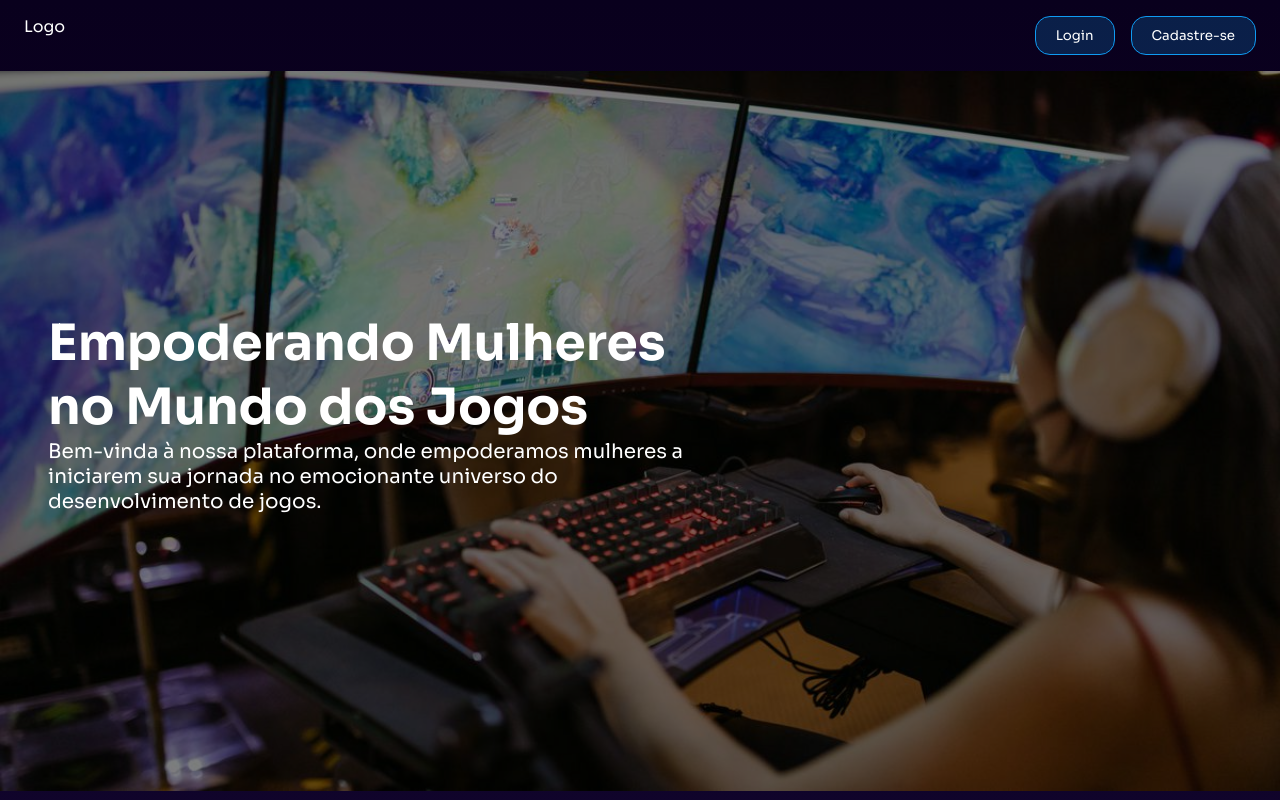
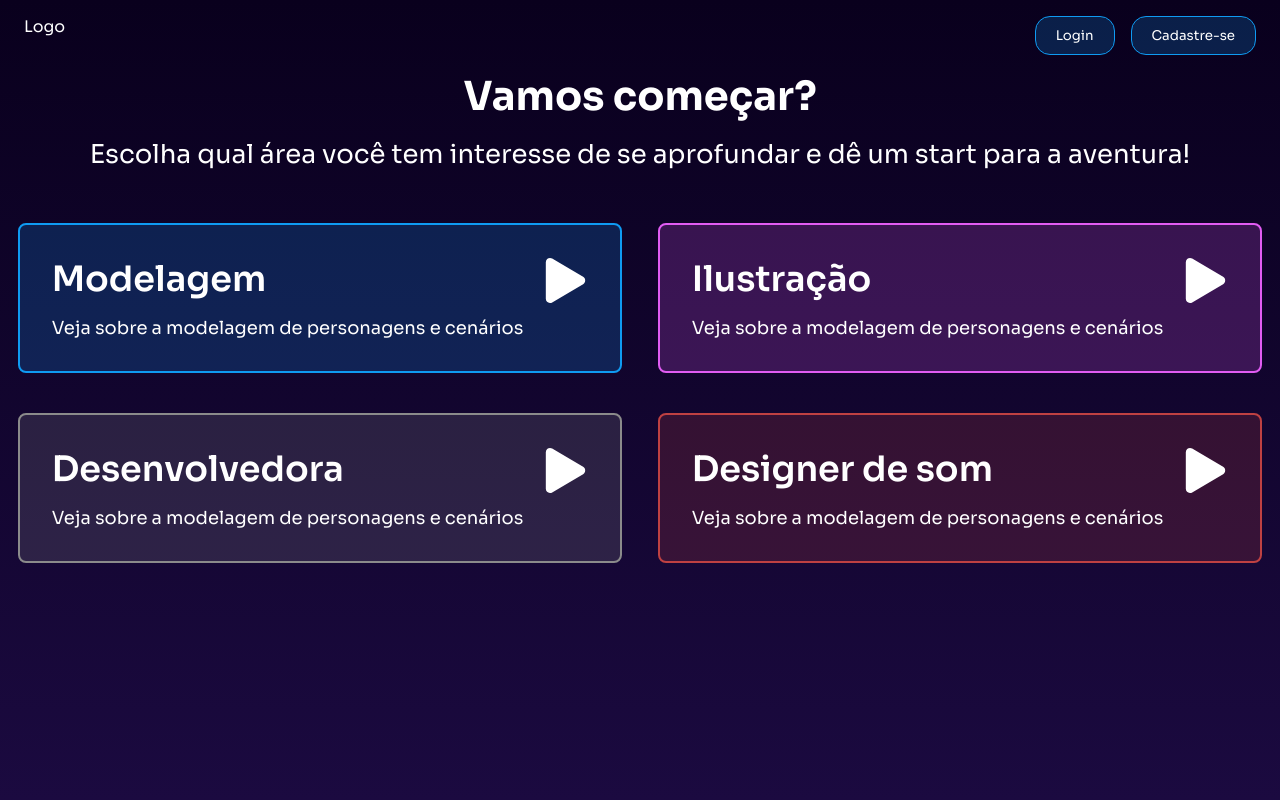
Before and after one commit to gabinag/mulheres-no-game, a React (Vite) app in the folder mulheres-no-game/: page / in a window 1280 px wide. Shown: the top 800 px of the page. Built offline with nearby package versions, Linux system fonts and the light colour scheme.

Commit message:
Adiciona header em Comecar

```diff
--- a/mulheres-no-game/src/App.jsx
+++ b/mulheres-no-game/src/App.jsx
@@ -13,11 +13,11 @@ function App() {
   return (
     <BrowserRouter>
       <Routes>
-        <Route path="/" element={<Home />} />
+        <Route path="/home" element={<Home />} />
         <Route path="/login" element={<Login />} />
         <Route path="/cadastro" element={<Cadastro />} />
         <Route path="/comecar/ilustracao" element={<Ilustracao />} />
-        <Route path='/comecar' element={<Comecar />} />
+        <Route path='/' element={<Comecar />} />
       </Routes>
     </BrowserRouter>
   )
--- a/mulheres-no-game/src/components/Card/Card.jsx
+++ b/mulheres-no-game/src/components/Card/Card.jsx
@@ -1,6 +1,7 @@
 import { FaPlay } from "react-icons/fa";
 import style from "./Card.module.css";
 
+// eslint-disable-next-line react/prop-types
 function Card({ name, text, link, color }) {
     const cardStyle = {
         borderColor: color,
@@ -19,6 +20,7 @@ function Card({ name, text, link, color }) {
             </div>
             <a href={link} className={style.icon} style={iconStyle}><FaPlay /></a>
         </div>
+
     );
 }
 
--- a/mulheres-no-game/src/pages/Comecar/Comecar.jsx
+++ b/mulheres-no-game/src/pages/Comecar/Comecar.jsx
@@ -1,10 +1,11 @@
-import { FaPlay } from "react-icons/fa";
 import style from "./Comecar.module.css";
 import Card from "../../components/Card/Card";
+import { Header } from '../../components/Header/Header';
 
 export const Comecar = () => {
     return (
         <main>
+            <Header/>
             <h1 className={style.title}>Vamos começar?</h1>
             <h3 className={style.subtitle}>Escolha qual área você tem interesse de se aprofundar e dê um start para a aventura!</h3>
 
```
